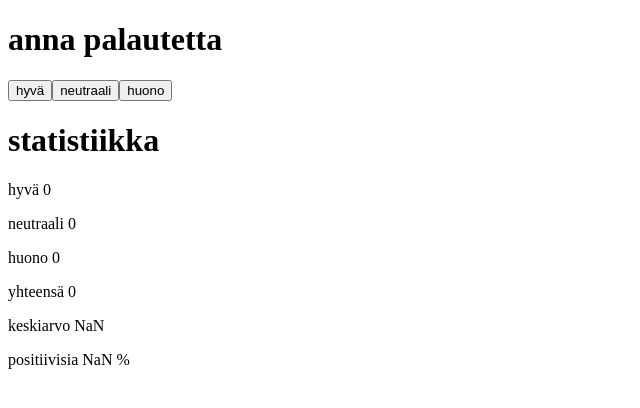
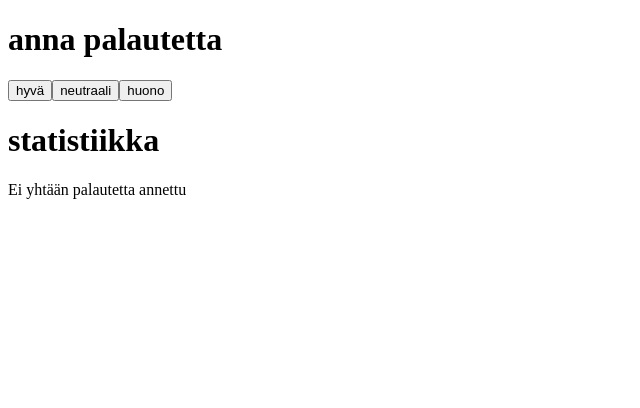
Before and after one commit to mnoora/Full-Stack-2019, a React (Create React App) app in the folder osa1/1.6/: page / in a window 1280 px wide. Shown: the top 408 px of the page, without its empty margins (0-640 px from the left). Built offline with nearby package versions, Linux system fonts and the light colour scheme.

Commit message:
1.9 valmis

```diff
--- a/osa1/1.6/src/index.js
+++ b/osa1/1.6/src/index.js
@@ -7,6 +7,13 @@ const Button = (props) => (
     </button>
   )
 const Statistics = (props) => {
+  if(props.good + props.neutral + props.bad == 0){
+      return(
+          <div>
+              <p> Ei yhtään palautetta annettu </p>
+          </div>
+      )
+  }
   return (
     <div>
       <p>hyvä {props.good} </p>
```
